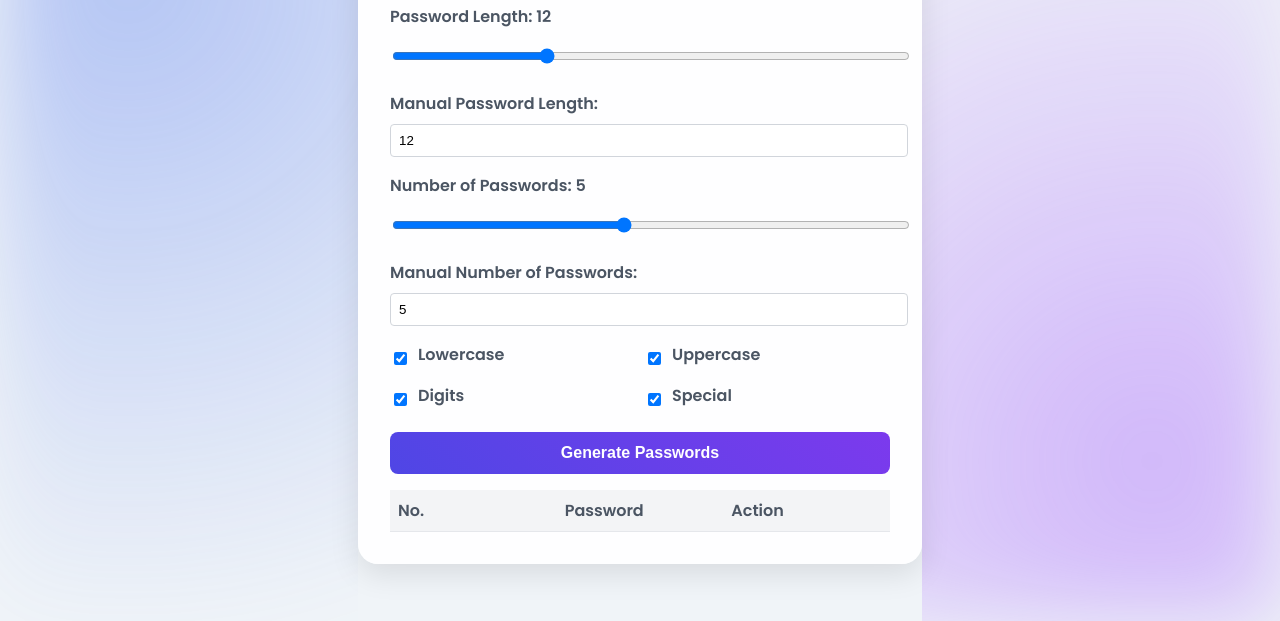
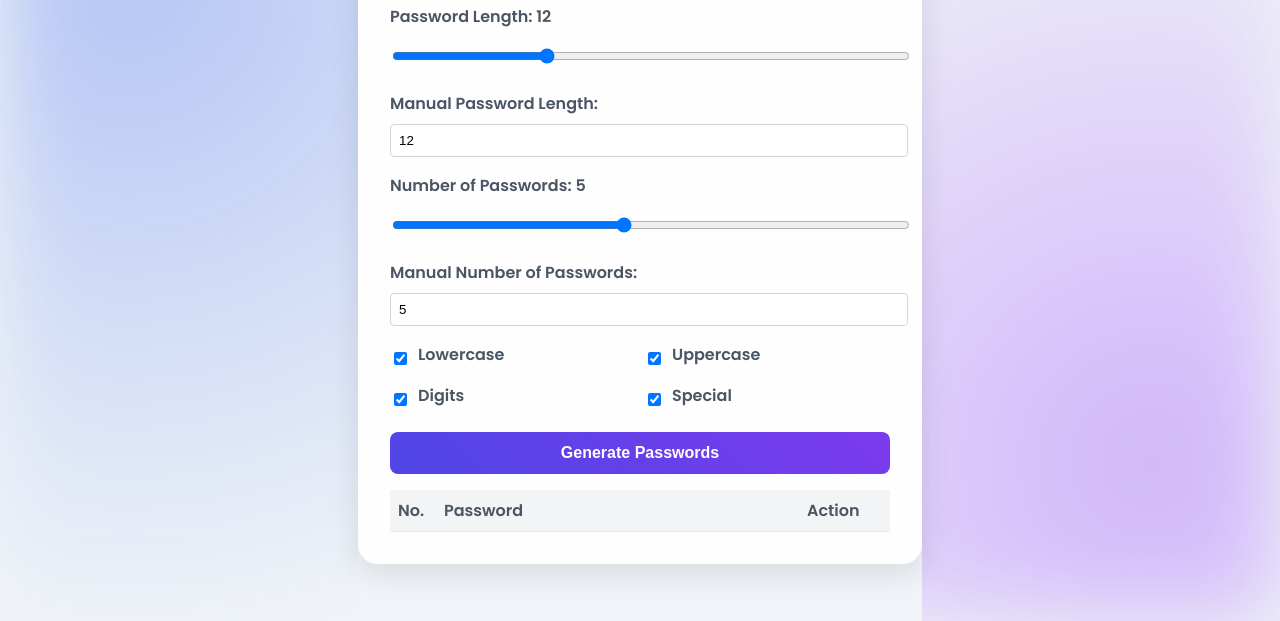
Before and after one commit to NotMathew/pwdgen.github.io, a plain HTML site: page index.html in a window 1280 px wide. Shown: the part 179-800 px from the top of the page. Drawn offline with Linux system fonts and the light colour scheme.

Commit message:
Update styles.css

```diff
--- a/styles.css
+++ b/styles.css
@@ -104,15 +104,11 @@ button:hover {
     box-shadow: 0 4px 12px rgba(79, 70, 229, 0.3);
 }
 
-.table-container {
-    max-height: 300px; /* Adjust this height as needed */
-    overflow-y: auto;
-    margin-top: 1rem;
-}
-
 table {
     width: 100%;
     border-collapse: collapse;
+    margin-top: 1rem;
+    word-wrap: break-word;
     table-layout: fixed;
 }
 
@@ -129,6 +125,16 @@ th {
     color: #4B5563;
 }
 
+th:nth-child(1),
+td:nth-child(1) {
+    width: 6%;
+}
+
+th:nth-child(3),
+td:nth-child(3) {
+    width: 15%;
+}
+
 .copy-btn {
     background-color: #4F46E5;
     color: white;
```
